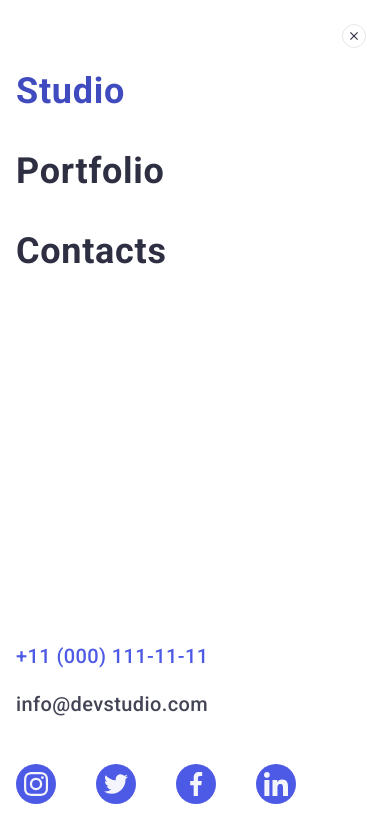
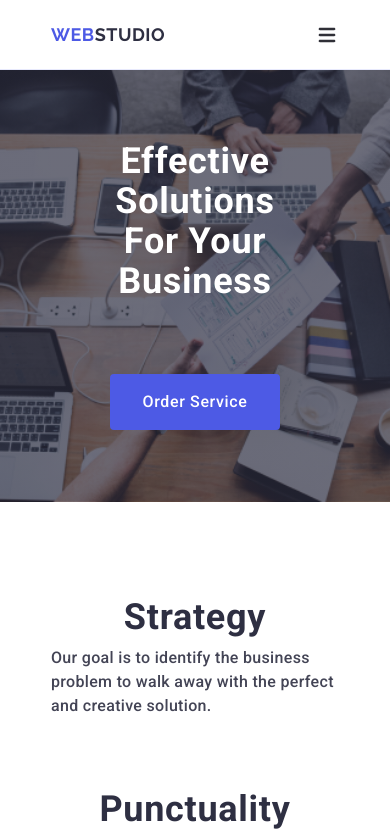
Before and after one commit to innaroshchepa/goit-markup-hw-06, a plain HTML site: page index.html in a window 390 px wide. Shown: the top 835 px of the page. Drawn offline with nearby package versions, Linux system fonts and the light colour scheme.

Commit message:
update homework06

```diff
--- a/css/layout/section-portfolio.css
+++ b/css/layout/section-portfolio.css
@@ -109,8 +109,3 @@
             width: calc((100% - 24px * 2) / 3);
         }
 }
-/*
-
-
-
- */
--- a/index.html
+++ b/index.html
@@ -525,7 +525,7 @@
                 </form>
             </div>
         </div>
-        <div class="mobile-menu is-open">
+        <div class="mobile-menu">
             <button class="mobile-menu-close-btn" type="button">
                 <svg class="mobile-menu-close-icon" width="8" height="8" aria-label="mobile menu close icon">
                     <use href="./images/icons.svg#icon-close"></use>
```
